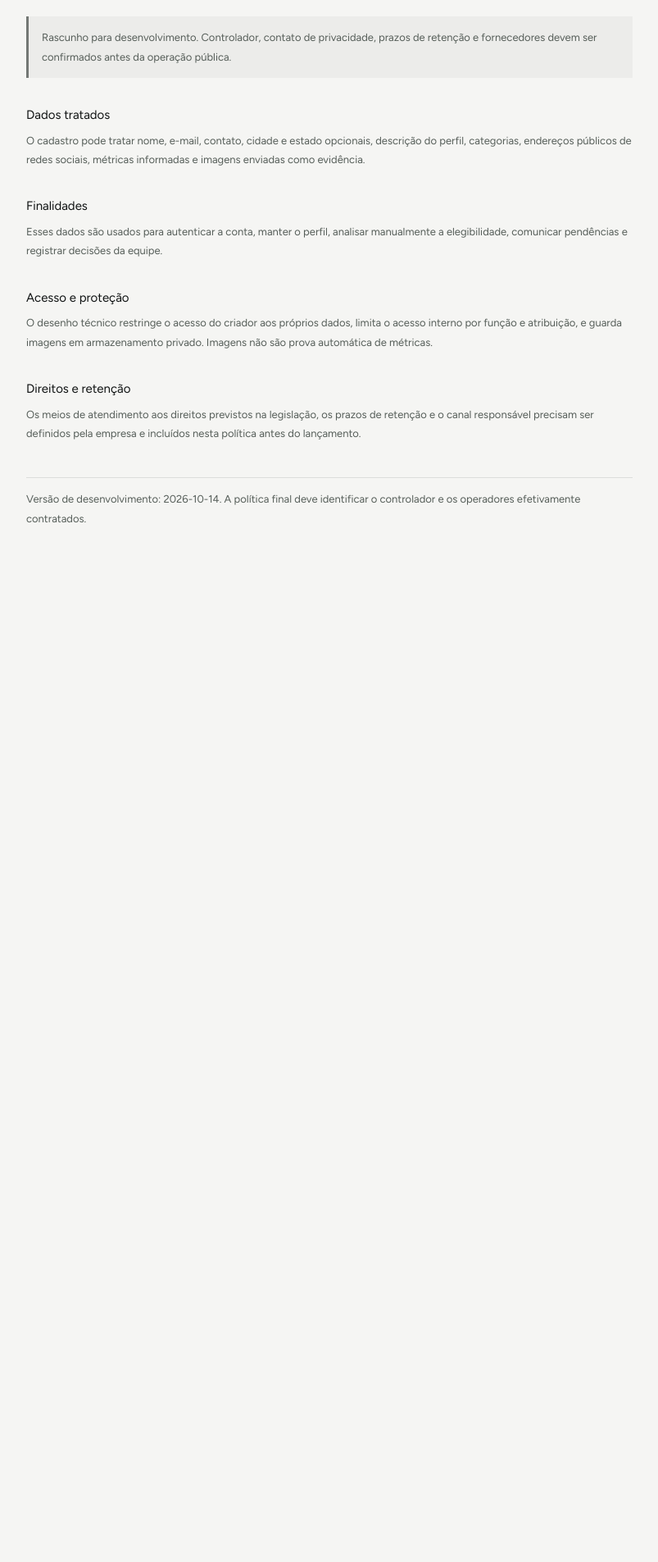
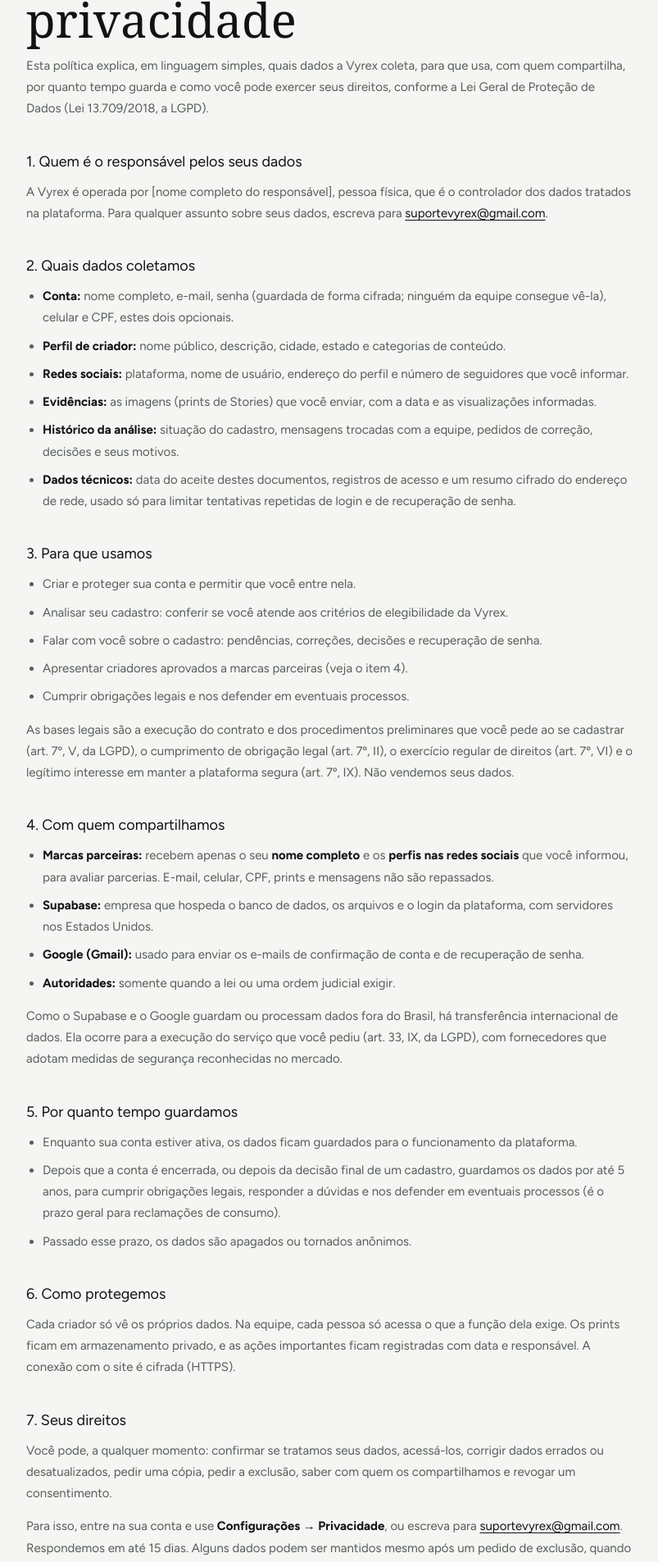
Before and after one commit to Jvictor1312/ProjectVyrex, a Next.js app: page /privacidade in a window 1280 px wide. Shown: the part 229-2134 px from the top of the page at 82% size, without its empty margins (238-1041 px from the left). Before the commit the page ends 958 px from the top, so only its background shows below. Built offline with nearby package versions, Linux system fonts and the light colour scheme; no server answers.

Commit message:
feat(legal): termos de uso e política de privacidade conforme a LGPD

```diff
--- a/arquetipo/03-telas-e-funcionalidades.md
+++ b/arquetipo/03-telas-e-funcionalidades.md
@@ -12,7 +12,7 @@
 | `/login` | Entrar. Leva ao painel certo: equipe → `/interno`, criador → `/dashboard`. |
 | `/recuperar-senha` | Pede e-mail **ou CPF**. A resposta é sempre a mesma, exista ou não a conta. Depois do envio: aviso para olhar o Spam (remetente e assunto), botão "Reenviar em m:ss" liberado a cada 3 minutos e até 3 envios por hora para o mesmo e-mail ou CPF; no fim, o botão some e a tela explica quando tentar de novo. O servidor aplica os mesmos limites (`src/lib/recovery-limits.ts`). |
 | `/redefinir-senha` | Nova senha (chega pelo link do e-mail). |
-| `/termos`, `/privacidade` | Rascunhos jurídicos (marcados como "documento preliminar"). |
+| `/termos`, `/privacidade` | Termos de uso e Política de privacidade (LGPD), versão de 29/10/2026, escritos pelo Claude sem revisão de advogado. Responsável: pessoa física; contato `suportevyrex@gmail.com`; marcas recebem só nome completo e perfis nas redes; dados guardados por até 5 anos após o fim do cadastro; 18 anos ou mais. Os dados variáveis ficam em `src/lib/legal.ts`, e a versão vai para o cadastro de cada conta. |
 | `/acesso-negado` | Página 403 (sem permissão). |
 | qualquer endereço inexistente | Página 404. Erros inesperados mostram uma página 500 sem detalhes técnicos. |
 
--- a/src/app/(legal)/privacidade/page.tsx
+++ b/src/app/(legal)/privacidade/page.tsx
@@ -1,10 +1,15 @@
 import type { Metadata } from "next";
 import Link from "next/link";
 import { VyrexLogo } from "@/app/components/vyrex-logo";
+import { legal } from "@/lib/legal";
 
 export const metadata: Metadata = { title: "Política de privacidade" };
 
 export default function PrivacyPage() {
+  const email = (
+    <a href={`mailto:${legal.contactEmail}`}>{legal.contactEmail}</a>
+  );
+
   return (
     <main className="legal-page">
       <Link className="brand" href="/">
@@ -12,41 +17,173 @@
       </Link>
       <article>
         <p className="eyebrow">
-          <span /> DOCUMENTO PRELIMINAR
+          <span /> PRIVACIDADE
         </p>
-        <h1>Privacidade</h1>
-        <p className="legal-alert">
-          Rascunho para desenvolvimento. Controlador, contato de privacidade,
-          prazos de retenção e fornecedores devem ser confirmados antes da
-          operação pública.
+        <h1>Política de privacidade</h1>
+        <p>
+          Esta política explica, em linguagem simples, quais dados a Vyrex
+          coleta, para que usa, com quem compartilha, por quanto tempo guarda e
+          como você pode exercer seus direitos, conforme a Lei Geral de Proteção
+          de Dados (Lei 13.709/2018, a LGPD).
         </p>
-        <h2>Dados tratados</h2>
+
+        <h2>1. Quem é o responsável pelos seus dados</h2>
         <p>
-          O cadastro pode tratar nome, e-mail, contato, cidade e estado
-          opcionais, descrição do perfil, categorias, endereços públicos de
-          redes sociais, métricas informadas e imagens enviadas como evidência.
+          A Vyrex é operada por {legal.ownerName}, pessoa física, que é o
+          controlador dos dados tratados na plataforma. Para qualquer assunto
+          sobre seus dados, escreva para {email}.
         </p>
-        <h2>Finalidades</h2>
+
+        <h2>2. Quais dados coletamos</h2>
+        <ul>
+          <li>
+            <strong>Conta:</strong> nome completo, e-mail, senha (guardada de
+            forma cifrada; ninguém da equipe consegue vê-la), celular e CPF,
+            estes dois opcionais.
+          </li>
+          <li>
+            <strong>Perfil de criador:</strong> nome público, descrição, cidade,
+            estado e categorias de conteúdo.
+          </li>
+          <li>
+            <strong>Redes sociais:</strong> plataforma, nome de usuário, endereço
+            do perfil e número de seguidores que você informar.
+          </li>
+          <li>
+            <strong>Evidências:</strong> as imagens (prints de Stories) que você
+            enviar, com a data e as visualizações informadas.
+          </li>
+          <li>
+            <strong>Histórico da análise:</strong> situação do cadastro,
+            mensagens trocadas com a equipe, pedidos de correção, decisões e
+            seus motivos.
+          </li>
+          <li>
+            <strong>Dados técnicos:</strong> data do aceite destes documentos,
+            registros de acesso e um resumo cifrado do endereço de rede, usado
+            só para limitar tentativas repetidas de login e de recuperação de
+            senha.
+          </li>
+        </ul>
+
+        <h2>3. Para que usamos</h2>
+        <ul>
+          <li>Criar e proteger sua conta e permitir que você entre nela.</li>
+          <li>
+            Analisar seu cadastro: conferir se você atende aos critérios de
+            elegibilidade da Vyrex.
+          </li>
+          <li>
+            Falar com você sobre o cadastro: pendências, correções, decisões e
+            recuperação de senha.
+          </li>
+          <li>
+            Apresentar criadores aprovados a marcas parceiras (veja o item 4).
+          </li>
+          <li>
+            Cumprir obrigações legais e nos defender em eventuais processos.
+          </li>
+        </ul>
         <p>
-          Esses dados são usados para autenticar a conta, manter o perfil,
-          analisar manualmente a elegibilidade, comunicar pendências e registrar
-          decisões da equipe.
+          As bases legais são a execução do contrato e dos procedimentos
+          preliminares que você pede ao se cadastrar (art. 7º, V, da LGPD), o
+          cumprimento de obrigação legal (art. 7º, II), o exercício regular de
+          direitos (art. 7º, VI) e o legítimo interesse em manter a plataforma
+          segura (art. 7º, IX). Não vendemos seus dados.
         </p>
-        <h2>Acesso e proteção</h2>
+
+        <h2>4. Com quem compartilhamos</h2>
+        <ul>
+          <li>
+            <strong>Marcas parceiras:</strong> recebem apenas o seu{" "}
+            <strong>nome completo</strong> e os{" "}
+            <strong>perfis nas redes sociais</strong> que você informou, para
+            avaliar parcerias. E-mail, celular, CPF, prints e mensagens não são
+            repassados.
+          </li>
+          <li>
+            <strong>Supabase:</strong> empresa que hospeda o banco de dados, os
+            arquivos e o login da plataforma, com servidores nos Estados Unidos.
+          </li>
+          <li>
+            <strong>Google (Gmail):</strong> usado para enviar os e-mails de
+            confirmação de conta e de recuperação de senha.
+          </li>
+          <li>
+            <strong>Autoridades:</strong> somente quando a lei ou uma ordem
+            judicial exigir.
+          </li>
+        </ul>
         <p>
-          O desenho técnico restringe o acesso do criador aos próprios dados,
-          limita o acesso interno por função e atribuição, e guarda imagens em
-          armazenamento privado. Imagens não são prova automática de métricas.
+          Como o Supabase e o Google guardam ou processam dados fora do Brasil,
+          há transferência internacional de dados. Ela ocorre para a execução
+          do serviço que você pediu (art. 33, IX, da LGPD), com fornecedores
+          que adotam medidas de segurança reconhecidas no mercado.
         </p>
-        <h2>Direitos e retenção</h2>
+
+        <h2>5. Por quanto tempo guardamos</h2>
+        <ul>
+          <li>
+            Enquanto sua conta estiver ativa, os dados ficam guardados para o
+            funcionamento da plataforma.
+          </li>
+          <li>
+            Depois que a conta é encerrada, ou depois da decisão final de um
+            cadastro, guardamos os dados por até {legal.retentionYears} anos,
+            para cumprir obrigações legais, responder a dúvidas e nos defender
+            em eventuais processos (é o prazo geral para reclamações de
+            consumo).
+          </li>
+          <li>
+            Passado esse prazo, os dados são apagados ou tornados anônimos.
+          </li>
+        </ul>
+
+        <h2>6. Como protegemos</h2>
         <p>
-          Os meios de atendimento aos direitos previstos na legislação, os
-          prazos de retenção e o canal responsável precisam ser definidos pela
-          empresa e incluídos nesta política antes do lançamento.
+          Cada criador só vê os próprios dados. Na equipe, cada pessoa só acessa
+          o que a função dela exige. Os prints ficam em armazenamento privado,
+          e as ações importantes ficam registradas com data e responsável. A
+          conexão com o site é cifrada (HTTPS).
         </p>
+
+        <h2>7. Seus direitos</h2>
+        <p>
+          Você pode, a qualquer momento: confirmar se tratamos seus dados,
+          acessá-los, corrigir dados errados ou desatualizados, pedir uma cópia,
+          pedir a exclusão, saber com quem os compartilhamos e revogar um
+          consentimento.
+        </p>
+        <p>
+          Para isso, entre na sua conta e use <strong>Configurações →
+          Privacidade</strong>, ou escreva para {email}. Respondemos em até 15
+          dias. Alguns dados podem ser mantidos mesmo após um pedido de
+          exclusão, quando a lei permitir (item 5). Se não ficar satisfeito,
+          você pode reclamar à Autoridade Nacional de Proteção de Dados (ANPD).
+        </p>
+
+        <h2>8. Cookies</h2>
+        <p>
+          Usamos apenas cookies necessários: os que mantêm você conectado e o
+          que lembra o modo claro ou escuro do painel da equipe. Não usamos
+          cookies de publicidade nem de rastreamento.
+        </p>
+
+        <h2>9. Idade mínima</h2>
+        <p>
+          A Vyrex é destinada a maiores de 18 anos. Se soubermos que um
+          cadastro foi feito por menor de idade, ele poderá ser encerrado.
+        </p>
+
+        <h2>10. Mudanças nesta política</h2>
+        <p>
+          Se esta política mudar de forma importante, avisaremos pela
+          plataforma ou por e-mail. A data da versão em vigor fica abaixo.
+        </p>
+
         <p className="legal-version">
-          Versão de desenvolvimento: 2026-10-14. A política final deve
-          identificar o controlador e os operadores efetivamente contratados.
+          Versão de {legal.versionLabel}. Veja também os{" "}
+          <Link href="/termos">Termos de uso</Link>.
         </p>
       </article>
     </main>
--- a/src/app/(legal)/termos/page.tsx
+++ b/src/app/(legal)/termos/page.tsx
@@ -1,10 +1,15 @@
 import type { Metadata } from "next";
 import Link from "next/link";
 import { VyrexLogo } from "@/app/components/vyrex-logo";
+import { legal } from "@/lib/legal";
 
 export const metadata: Metadata = { title: "Termos de uso" };
 
 export default function TermsPage() {
+  const email = (
+    <a href={`mailto:${legal.contactEmail}`}>{legal.contactEmail}</a>
+  );
+
   return (
     <main className="legal-page">
       <Link className="brand" href="/">
@@ -12,45 +17,105 @@
       </Link>
       <article>
         <p className="eyebrow">
-          <span /> DOCUMENTO PRELIMINAR
+          <span /> TERMOS
         </p>
         <h1>Termos de uso</h1>
-        <p className="legal-alert">
-          Rascunho para desenvolvimento. Deve ser revisado e aprovado pela
-          empresa e por assessoria jurídica antes de qualquer operação pública.
+        <p>
+          Estes termos são as regras para usar a Vyrex. Ao criar sua conta,
+          você declara que leu e concorda com eles e com a{" "}
+          <Link href="/privacidade">Política de privacidade</Link>.
         </p>
-        <h2>Cadastro e análise</h2>
+
+        <h2>1. O que é a Vyrex</h2>
         <p>
-          A plataforma permite que criadores apresentem informações sobre seus
-          perfis e enviem evidências para análise manual. O usuário é
-          responsável por manter os dados corretos e por ter autorização para
-          compartilhar os arquivos enviados.
+          A Vyrex é uma plataforma operada por {legal.ownerName}, pessoa
+          física, que recruta e avalia criadores de conteúdo digital para
+          possíveis parcerias com marcas. O criador se cadastra, informa suas
+          redes sociais e envia prints de Stories, e a equipe analisa se o
+          cadastro atende aos critérios de elegibilidade.
         </p>
-        <h2>Elegibilidade não é contratação</h2>
+
+        <h2>2. Quem pode se cadastrar</h2>
         <p>
-          A aprovação significa apenas que o cadastro atende aos critérios de
-          elegibilidade vigentes. Não garante campanha, contato, contratação,
-          remuneração ou qualquer pagamento. Campanhas futuras, se houver,
-          dependerão de condições próprias e aceite específico.
+          Pessoas com 18 anos ou mais, que tenham um perfil próprio nas redes
+          sociais informadas. Cada pessoa pode ter uma única conta, e a conta
+          é pessoal: não compartilhe sua senha.
         </p>
-        <h2>Integridade das evidências</h2>
+
+        <h2>3. Suas responsabilidades</h2>
+        <ul>
+          <li>Informar dados verdadeiros e mantê-los atualizados.</li>
+          <li>
+            Enviar apenas prints reais, dos seus próprios perfis, sem edição
+            dos números.
+          </li>
+          <li>
+            Não enviar conteúdo de terceiros sem autorização, arquivos
+            maliciosos ou dados pessoais de outras pessoas.
+          </li>
+          <li>
+            Não tentar acessar dados de outros usuários nem burlar as regras da
+            plataforma.
+          </li>
+        </ul>
+
+        <h2>4. Como funciona a análise</h2>
         <p>
-          Os números informados não são aceitos como verificados
-          automaticamente. A equipe poderá solicitar esclarecimentos ou
-          correções, aprovar ou rejeitar o cadastro conforme os critérios
-          aplicáveis.
+          Os números que você informa não são considerados verdadeiros
+          automaticamente: a equipe confere cada print e cada rede. Durante a
+          análise, a equipe pode pedir correções ou esclarecimentos. A decisão
+          final (aprovado ou não aprovado) leva em conta os critérios em vigor,
+          que podem mudar com o tempo.
         </p>
-        <h2>Uso responsável</h2>
+
+        <h2>5. Aprovação não é contratação</h2>
         <p>
-          Não envie conteúdo de terceiros sem autorização, arquivos maliciosos
-          ou informações pessoais desnecessárias. A empresa poderá suspender
-          cadastros quando houver necessidade de proteger a plataforma ou seus
-          usuários, conforme regras finais a serem publicadas.
+          A aprovação significa apenas que o cadastro atende aos critérios da
+          Vyrex. Ela não garante campanha, contato de marcas, contratação,
+          remuneração ou qualquer pagamento. Parcerias com marcas, se
+          acontecerem, terão condições próprias, combinadas e aceitas à parte.
         </p>
-        <p className="legal-version">
-          Versão de desenvolvimento: 2026-10-14. Este texto não substitui os
-          termos comerciais e legais finais.
+
+        <h2>6. Compartilhamento com marcas</h2>
+        <p>
+          Ao se cadastrar, você autoriza a Vyrex a apresentar seu nome completo
+          e os perfis de redes sociais informados a marcas parceiras, conforme
+          a Política de privacidade. Nenhum outro dado seu é repassado.
         </p>
+
+        <h2>7. Suspensão e encerramento</h2>
+        <p>
+          A Vyrex pode suspender ou encerrar um cadastro que descumpra estes
+          termos, que tenha informações falsas ou que coloque em risco a
+          plataforma ou outros usuários. A suspensão é registrada com o motivo,
+          e você é avisado pela plataforma. Você também pode pedir o
+          encerramento da sua conta a qualquer momento, em Configurações →
+          Privacidade ou pelo e-mail {email}.
+        </p>
+
+        <h2>8. Disponibilidade</h2>
+        <p>
+          Trabalhamos para manter a plataforma no ar e segura, mas ela pode
+          ficar indisponível por manutenção ou por falhas de fornecedores. Não
+          nos responsabilizamos por perdas causadas por essas interrupções,
+          exceto nos casos em que a lei determinar.
+        </p>
+
+        <h2>9. Mudanças nestes termos</h2>
+        <p>
+          Estes termos podem ser atualizados. Mudanças importantes serão
+          avisadas pela plataforma ou por e-mail, e continuar usando a Vyrex
+          depois do aviso significa concordar com a nova versão.
+        </p>
+
+        <h2>10. Contato e foro</h2>
+        <p>
+          Dúvidas ou reclamações: {email}. Estes termos seguem as leis
+          brasileiras. Eventuais disputas serão resolvidas no foro da cidade
+          onde você mora.
+        </p>
+
+        <p className="legal-version">Versão de {legal.versionLabel}.</p>
       </article>
     </main>
   );
--- a/src/app/actions/auth.ts
+++ b/src/app/actions/auth.ts
@@ -2,6 +2,7 @@
 
 import { redirect } from "next/navigation";
 import { fetchActiveRoleKeys } from "@/lib/auth";
+import { legal } from "@/lib/legal";
 import { rateLimit, tooManyAttempts } from "@/lib/rate-limit";
 import { recoveryCooldownSeconds, recoveryMaxSends } from "@/lib/recovery-limits";
 import { createSupabaseAdminClient } from "@/lib/supabase/admin";
@@ -105,8 +106,8 @@
       data: {
         full_name: parsed.data.fullName,
         ...(phone ? { phone } : {}),
-        terms_version: "draft-2026-10-14",
-        privacy_version: "draft-2026-10-14",
+        terms_version: legal.version,
+        privacy_version: legal.version,
       },
       emailRedirectTo: `${process.env.NEXT_PUBLIC_SITE_URL ?? "http://localhost:3000"}/auth/callback?next=/dashboard`,
     },
--- a/src/app/globals.css
+++ b/src/app/globals.css
@@ -1665,13 +1665,34 @@
   font-size: 58px;
 }
 .legal-page h2 {
-  margin: 34px 0 8px;
+  margin: 38px 0 10px;
+  font-size: 18px;
+}
+.legal-page article > p:not(.eyebrow),
+.legal-page article > ul {
+  color: #565e59;
   font-size: 15px;
-}
-.legal-page article > p:not(.eyebrow) {
-  color: #565e59;
-  font-size: 13px;
-  line-height: 1.8;
+  line-height: 1.75;
+}
+.legal-page article > ul {
+  display: grid;
+  gap: 8px;
+  margin: 0;
+  padding-left: 20px;
+  list-style: disc;
+}
+.legal-page article > p + p,
+.legal-page article > ul + p,
+.legal-page article > h1 + p {
+  margin-top: 14px;
+}
+.legal-page article strong {
+  color: var(--ink);
+}
+.legal-page article a {
+  color: var(--ink);
+  text-decoration: underline;
+  text-underline-offset: 3px;
 }
 .legal-page .legal-alert {
   margin: 25px 0;
--- /dev/null
+++ b/src/lib/legal.ts
@@ -0,0 +1,11 @@
+// Dados dos Termos de uso e da Política de privacidade, num lugar só.
+// A versão vai para o cadastro de cada conta (terms_version e privacy_version):
+// ao mudar o texto, mude a data.
+export const legal = {
+  version: "2026-10-29",
+  versionLabel: "29 de outubro de 2026",
+  // Responsável pelos dados (pessoa física). Preencher antes de publicar.
+  ownerName: "[nome completo do responsável]",
+  contactEmail: "suportevyrex@gmail.com",
+  retentionYears: 5,
+};
```
Also changed, not shown: 1 other file (tests, documents, lock files or other folders).
